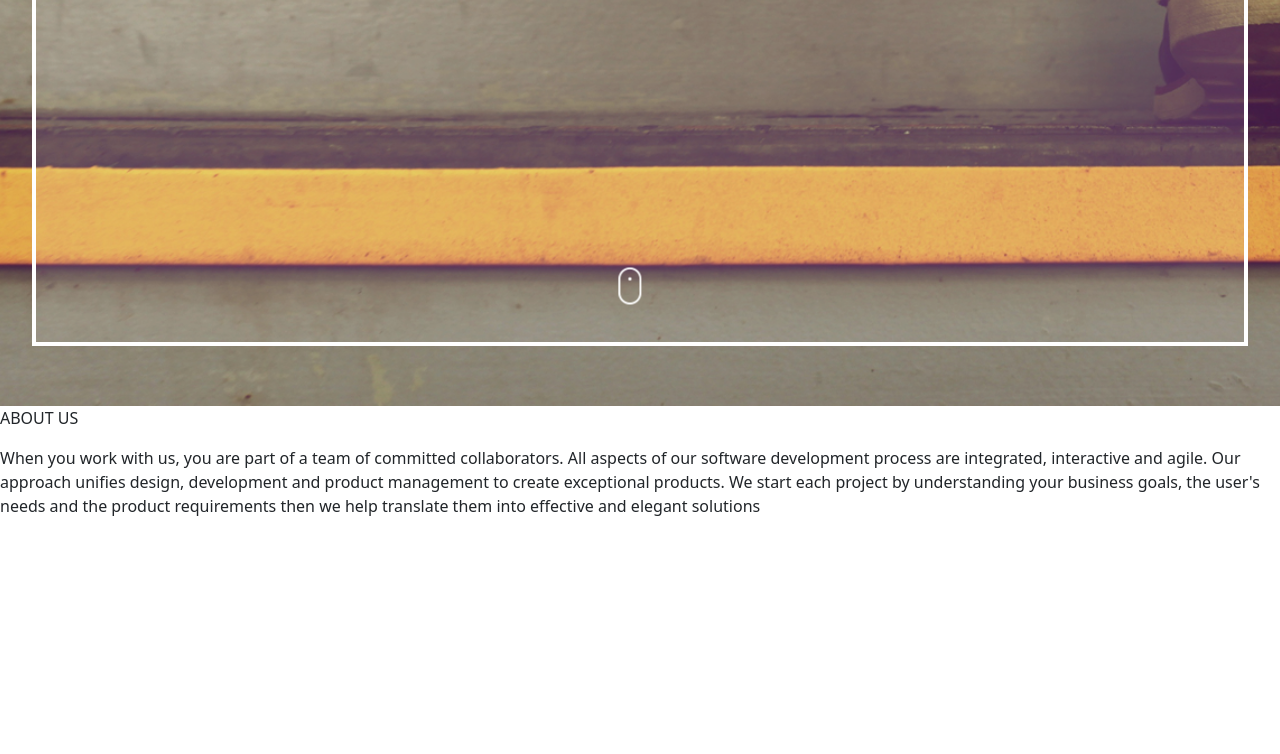
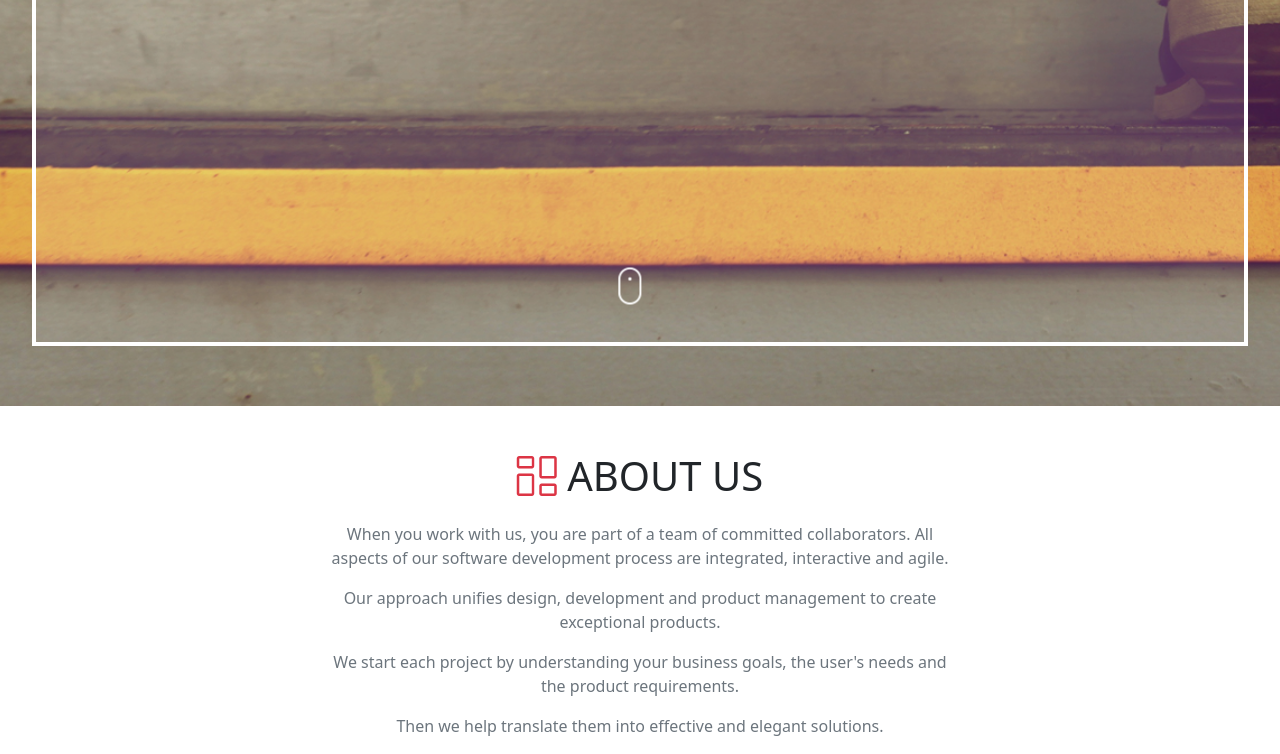
Before and after one commit to Kemnygh/DelaniStudio, a plain HTML site: page index.html in a window 1280 px wide. Shown: the part 794-1548 px from the top of the page. Before the commit the page ends 1328 px from the top, so only its background shows below. Drawn offline with nearby package versions, Linux system fonts and the light colour scheme; a web font is replaced by a local one.

Commit message:
Format and style about us section

```diff
--- a/assets/css/sytles.css
+++ b/assets/css/sytles.css
@@ -19,6 +19,21 @@
   background-color: rgba(255, 255, 255, 0.1);
 }
 
+/* Navigation Bar */
+.nav{
+  margin-right: 2.5%;
+}
+
+.nav-link{
+  color: white;
+}
+
+.nav-link:hover{
+  color: orange;
+}
+
+
+/* Main page content*/
 .componets{
   text-align: center;
   position: absolute;
@@ -38,22 +53,6 @@
 .greeting{
   margin-top: 30px;
   margin-bottom: 30px;
-}
-
-.nav{
-  margin-right: 2.5%;
-}
-
-.nav-link{
-  color: white;
-}
-
-.nav-link:hover{
-  color: orange;
-}
-
-.nav li .active a{
-  background-color: orange;
 }
 
 .tagline{
@@ -80,3 +79,21 @@ h1 span{
   background-color: rgba(255, 255, 255, 0.5);
   padding: 5px 20px 5px 20px;
 }
+
+/* About us*/
+#about-us{
+  position: relative;
+}
+
+.abt-title{
+  margin-top: 40px;
+  text-align: center;
+  font-size: 40px;
+}
+
+.abt-content{
+  position: absolute;
+  text-align: center;
+  left: 50%;
+  transform: translate(-50%);
+}
--- a/index.html
+++ b/index.html
@@ -51,8 +51,14 @@
     <img src="./assets/images/mouse_click.png" class="mouse-click" alt="mouse_click">
   </div>
   <div id="about-us">
-    <p class="abt-title">ABOUT US</p>
-    <P class="abt-content">When you work with us, you are part of a team of committed collaborators. All aspects of our software development process are integrated, interactive and agile. Our approach unifies design, development and product management to create exceptional products. We start each project by understanding your business goals, the user's needs and the product requirements then we help translate them into effective and elegant solutions</P>
+    <p class="abt-title"><i class="bi bi-columns-gap text-danger"></i> ABOUT US</p>
+
+    <div class="abt-content">
+    <P class="text-muted">When you work with us, you are part of a team of committed collaborators. All aspects of our software development process are integrated, interactive and agile.</P>
+    <p class="text-muted">Our approach unifies design, development and product management to create exceptional products.</p>
+    <p class="text-muted">We start each project by understanding your business goals, the user's needs and the product requirements.</p>
+    <p class="text-muted">Then we help translate them into effective and elegant solutions.</P>
+  </div>
   </div>
 </body>
 </html>
```
